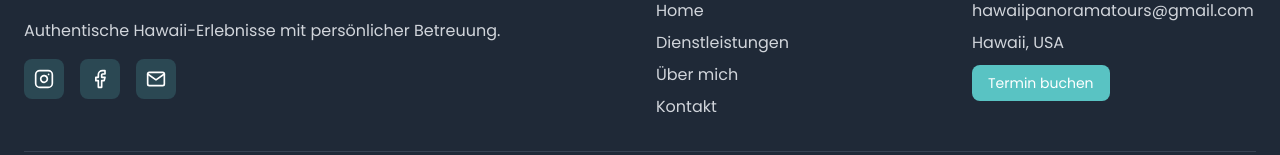
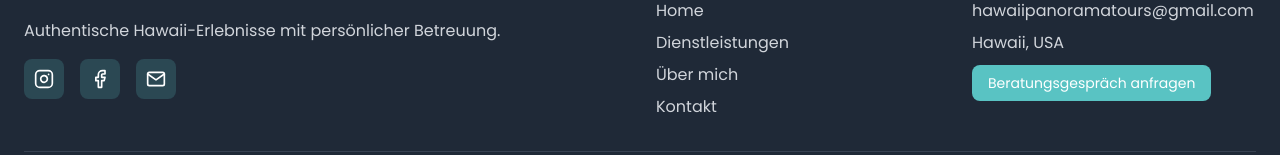
Before and after one commit to hawaiipanoramatours-prog/hawaiipanoramatours, a React (Vite) app: page / in a window 1280 px wide. Shown: the part 4766-4921 px from the top of the page. Built offline with nearby package versions, Linux system fonts and the light colour scheme.

Commit message:
Update Sections.impl.jsx

```diff
--- a/src/components/Sections.impl.jsx
+++ b/src/components/Sections.impl.jsx
@@ -585,7 +585,7 @@ export function Footer({ content }) {
                 rel="noreferrer"
                 className="bg-turquoise text-white px-4 py-2 rounded-lg font-poppins text-sm"
               >
-                Termin buchen
+                Beratungsgespräch anfragen
               </a>
             </div>
           </div>
```
